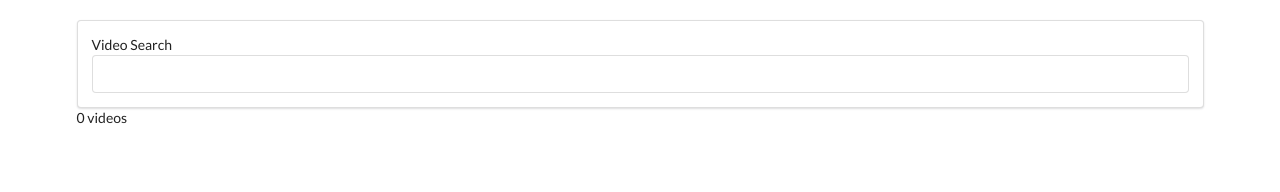
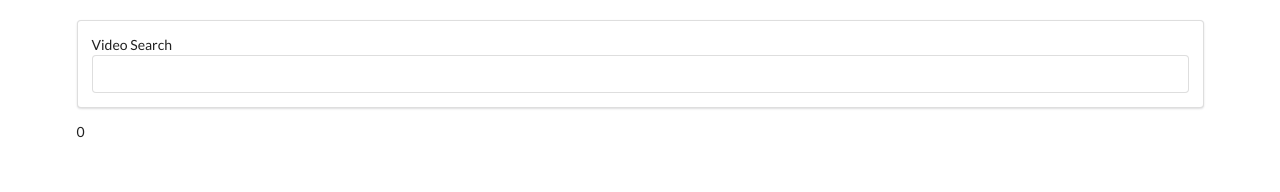
Before and after one commit to AbdAlfadeel-Hamdy/Videos, a React (Create React App) app: page / in a window 1280 px wide. Shown: the top 192 px of the page. Built offline with nearby package versions, Linux system fonts and the light colour scheme.

Commit message:
passing state

```diff
--- a/src/components/App.js
+++ b/src/components/App.js
@@ -1,6 +1,7 @@
 import React from "react";
 import SearchBar from "./SearchBar";
 import youtube from "../apis/youtube";
+import VideoList from "./VideoList";
 class App extends React.Component {
   state = { videos: [] };
   onTermSubmit = async (term) => {
@@ -16,7 +17,7 @@
     return (
       <div className="ui container" style={{ marginTop: "20px" }}>
         <SearchBar onTermSubmit={this.onTermSubmit} />
-        {this.state.videos.length} videos
+        <VideoList videos={this.state.videos} />
       </div>
     );
   }
--- /dev/null
+++ b/src/components/VideoList.js
@@ -0,0 +1,7 @@
+import React from "react";
+
+const VideoList = (props) => {
+  return <div>{props.videos.length}</div>;
+};
+
+export default VideoList;
```
